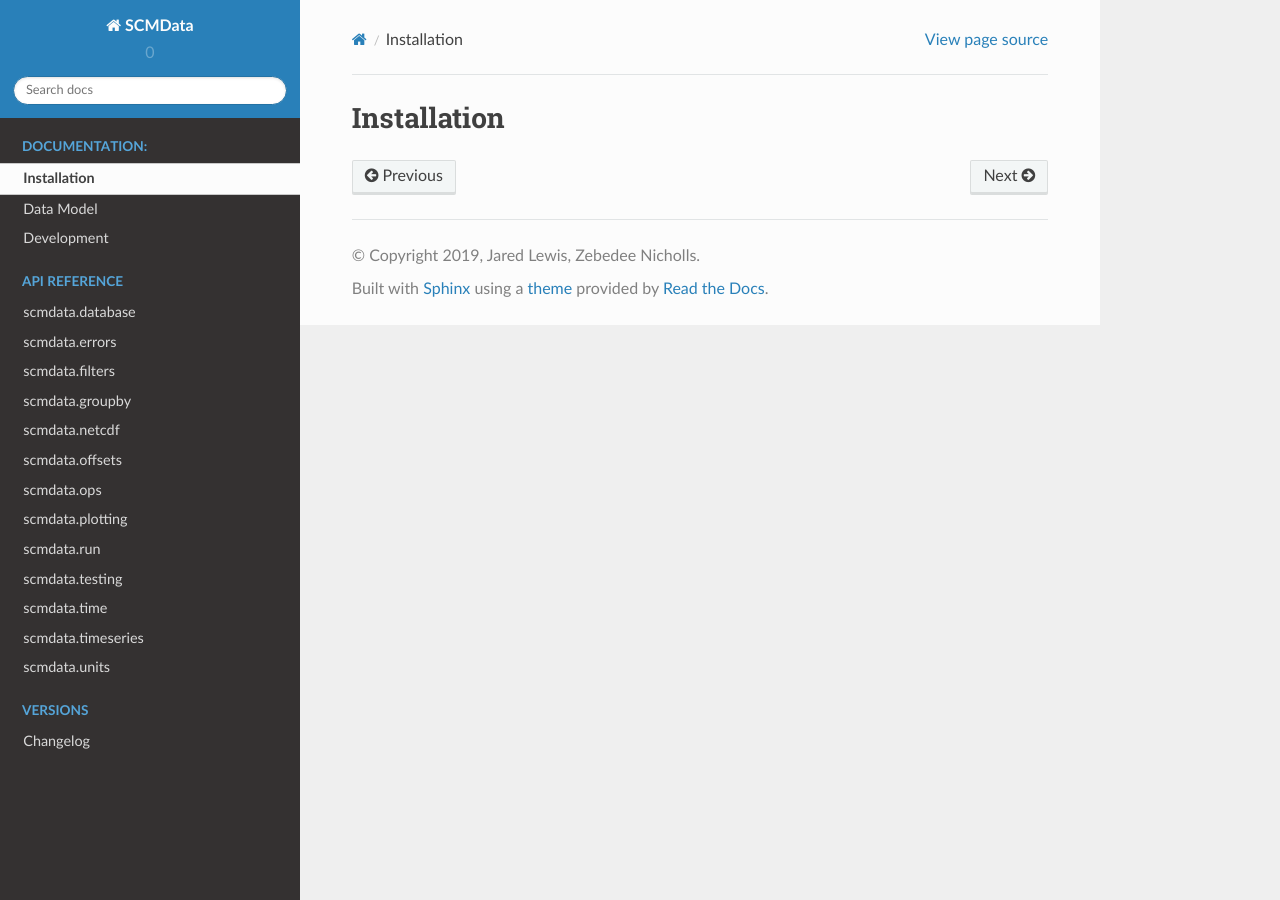
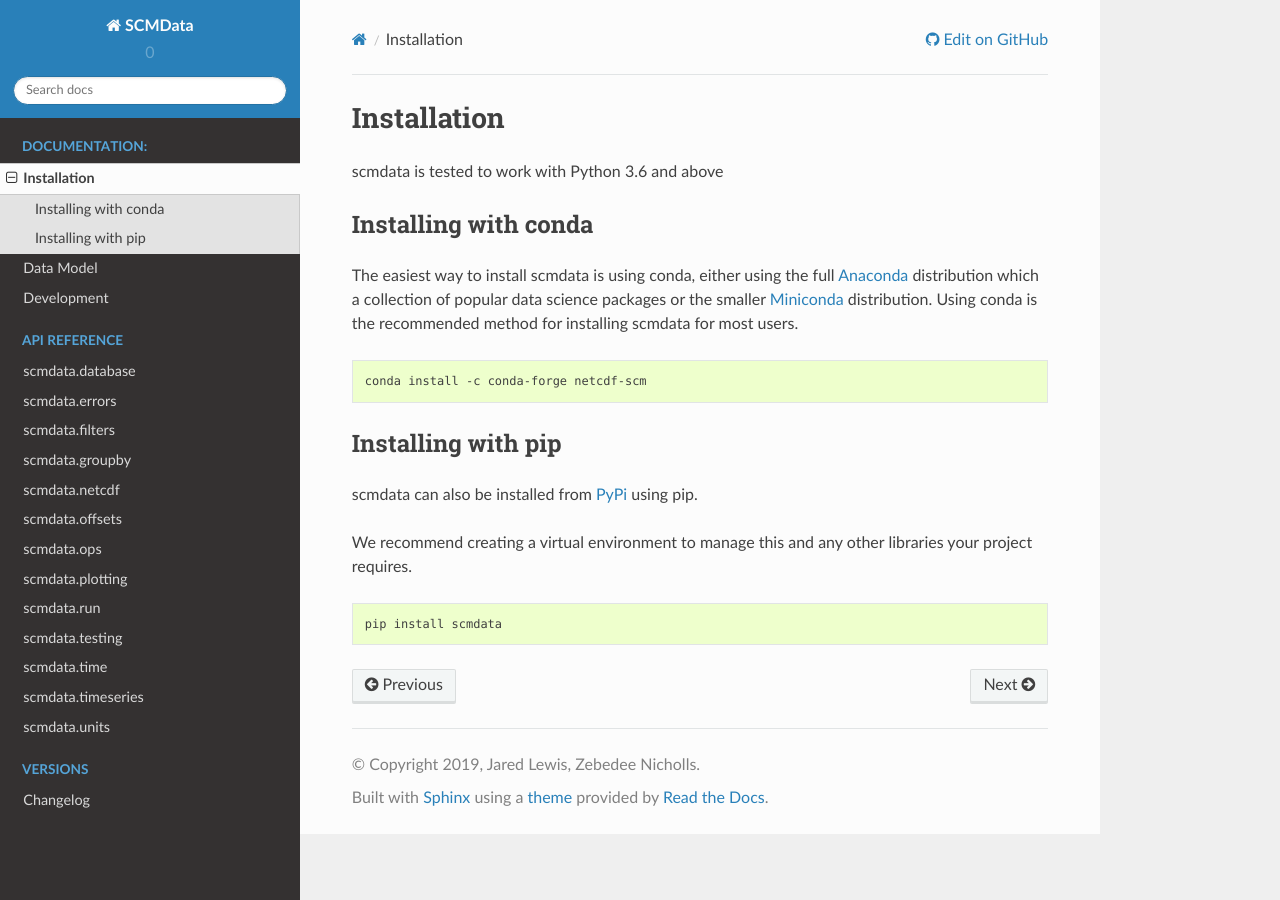
Before and after one commit to openscm/scmdata, a Sphinx documentation site: the page built from docs/source/installation.rst, in a window 1280 px wide. Built offline with Sphinx 7.4.7 and the Read the Docs theme 2.0.0, drawn with Linux system fonts in a browser that asks for light colours.

Commit message:
Add installation docs

```diff
--- a/docs/source/conf.py
+++ b/docs/source/conf.py
@@ -110,8 +110,8 @@ html_theme = "sphinx_rtd_theme"
 # html_sidebars = {}
 
 html_context = {
-    "display_github": False,
-    "github_user": "lewisjared",
+    "display_github": True,
+    "github_user": "openscm",
     "github_repo": "scmdata",
     "github_version": "master",
     "conf_py_path": "/docs/source",
--- a/docs/source/installation.rst
+++ b/docs/source/installation.rst
@@ -2,3 +2,31 @@
 
 Installation
 ============
+
+scmdata is tested to work with Python 3.6 and above
+
+
+
+Installing with conda
+---------------------
+
+The easiest way to install scmdata is using conda, either using the full
+`Anaconda <https://docs.continuum.io/anaconda/>`_ distribution which a collection of
+popular data science packages or the smaller
+`Miniconda <https://docs.conda.io/en/latest/miniconda.html>`_ distribution. Using conda
+is the recommended method for installing scmdata for most users.
+
+.. code:: bash
+
+    conda install -c conda-forge netcdf-scm
+
+Installing with pip
+-------------------
+scmdata can also be installed from `PyPi <https://pypi.org/>`_ using pip.
+
+We recommend creating a virtual environment to manage this and any other libraries your
+project requires.
+
+.. code:: bash
+
+    pip install scmdata
```
